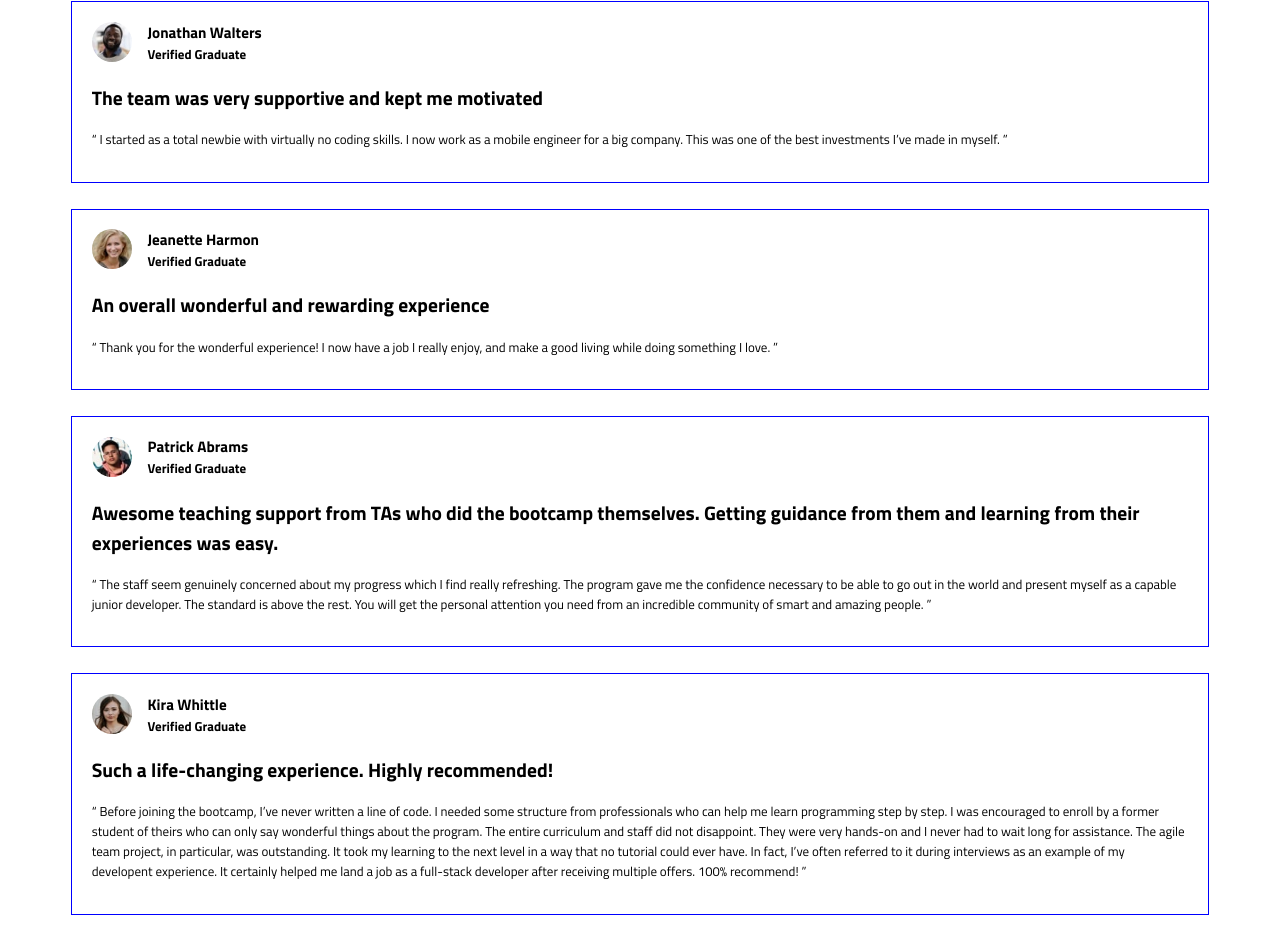
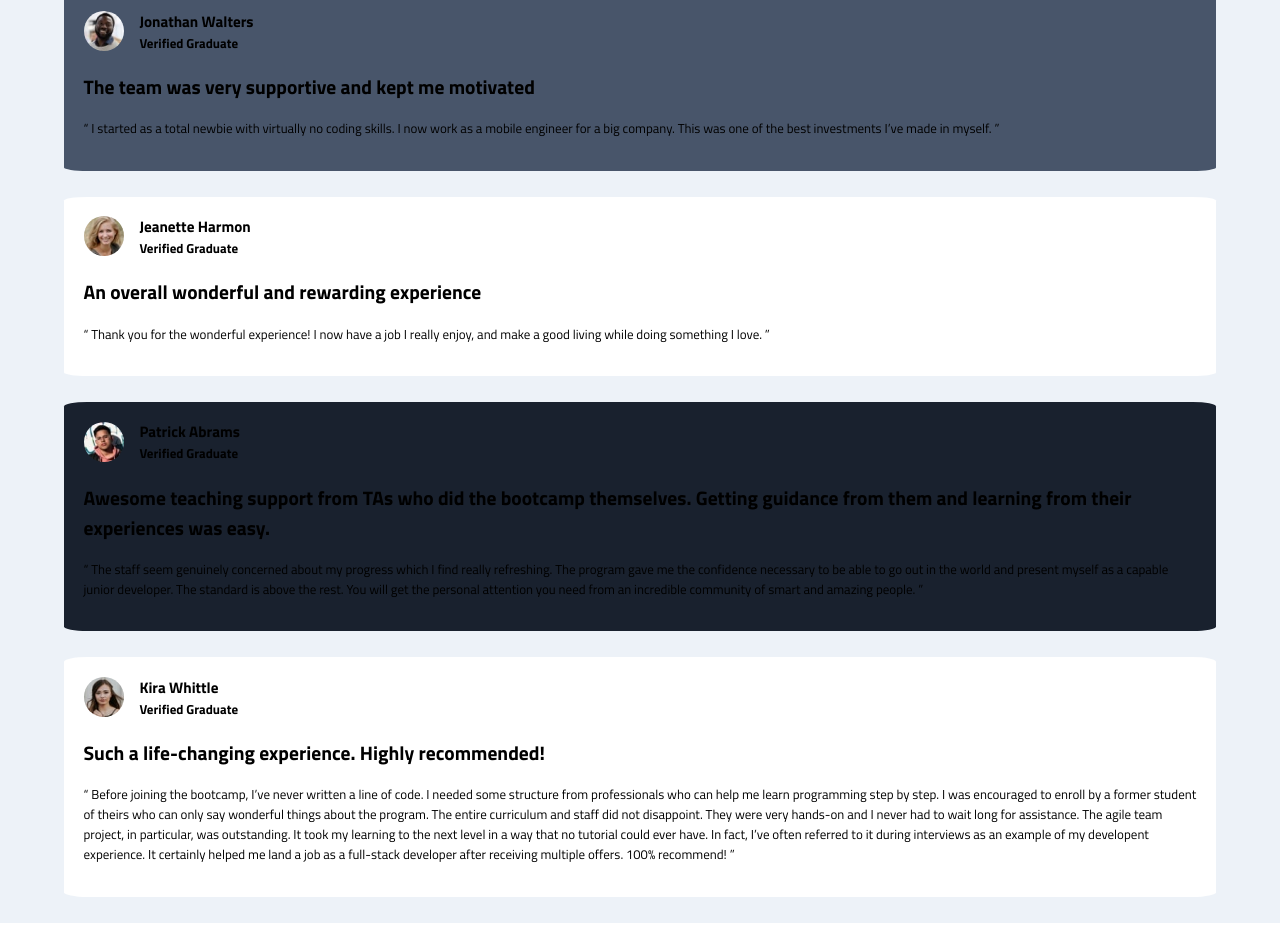
Before and after one commit to robinwatts96/testimonials-grid-section-main, a plain HTML site: page index.html in a window 1280 px wide. Shown: the part 310-1259 px from the top of the page. After the commit the page ends 1233 px from the top, so only its background shows below. Drawn offline with Linux system fonts and the light colour scheme.

Commit message:
background colours for each div added

```diff
--- a/index.html
+++ b/index.html
@@ -38,7 +38,7 @@
     </div>
 
     <!-- Jonathon Walters -->
-    <div class="card">
+    <div class="card" id="jonathon-container">
       <img class="profile-img" src="images/image-jonathan.jpg" alt="Image of Jonathon Walters">
       <div class="profile-info">
         <h3 class="profile-name">Jonathan Walters</h3>
@@ -54,7 +54,7 @@
     </div>
 
     <!-- Jeanette Harmon -->
-    <div class="card">
+    <div class="card" id="jeanette-container">
       <img class="profile-img" src="images/image-jeanette.jpg" alt="Image of Jeanette Harmon">
       <div class="profile-info">
         <h3 class="profile-name"> Jeanette Harmon</h3>
@@ -70,7 +70,7 @@
     </div>
 
     <!-- Patrick Abrams -->
-    <div class="card">
+    <div class="card" id="patrick-container">
       <img class="profile-img" src="images/image-patrick.jpg" alt="Image of Patrick Abrams">
       <div class="profile-info">
         <h3 class="profile-name"> Patrick Abrams</h3>
@@ -89,7 +89,7 @@
     </div>
 
     <!-- Kira Whittle -->
-    <div class="card">
+    <div class="card" id="kira-container">
       <img class="profile-img" src="images/image-kira.jpg" alt="Image of Kira Whittle">
       <div class="profile-info">
         <h3 class="profile-name">Kira Whittle</h3>
--- a/scss/_base.scss
+++ b/scss/_base.scss
@@ -8,6 +8,7 @@ $white: hsl(0, 0%, 100%);
 // Neutral
 $light-grey: hsl(0, 0%, 81%);
 $light-grey-blue: hsl(210, 46%, 95%);
+$body: hsl(212,44%,95%);
 
 // Font weight
 $bold: 600;
--- a/scss/_components.scss
+++ b/scss/_components.scss
@@ -1,15 +1,29 @@
 // Cards
 .card {
-    border: 1px blue solid;
+    // border: 1px blue solid;
     width: 90%;
     margin: 0 0 2em 0;
     box-sizing: border-box;
     padding: 1.5em;
+    border-radius: 2%;
 }
 
 #daniel-container {
+    background-color: $violet;
     position: relative;
     margin-top: 2em;
+}
+#jonathon-container {
+    background-color: $dark-grey;
+}
+#jeanette-container {
+    background-color: $white;
+}
+#patrick-container {
+    background-color: $dark-black;
+}
+#kira-container {
+    background-color: $white;
 }
 
 .profile-info {
--- a/scss/_layout.scss
+++ b/scss/_layout.scss
@@ -2,4 +2,9 @@
     display: flex;
     flex-direction: column;
     align-items: center;
+    background-color: $body;
 }
+
+body {
+    margin: 0;
+}
```
Also changed, not shown: css/main.css, 1 other file.
